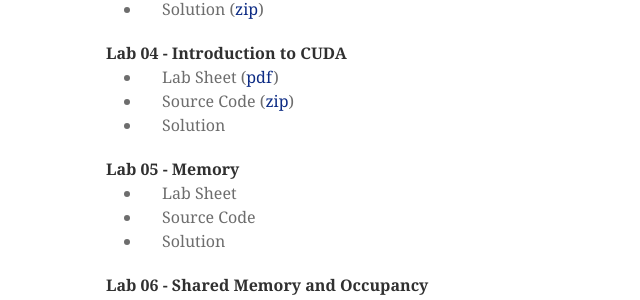
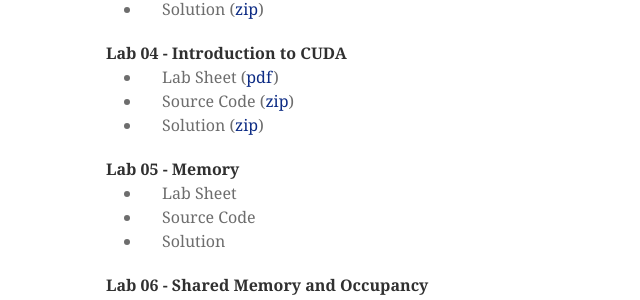
Before and after one commit to mondus/mondus.github.io, a Jekyll site: the page built from teaching/COM4521/index.md, in a window 1280 px wide and 900 px high, scrolled down 4599 px. Shown: the part 146-446 px from the top of the window, without its empty margins (134-774 px from the left). Built offline with Jekyll 4.4.1, drawn with Linux system fonts in a browser that asks for light colours; nearby versions of some CDN libraries; some web fonts are replaced.

Commit message:
Update index.md

```diff
--- a/teaching/COM4521/index.md
+++ b/teaching/COM4521/index.md
@@ -213,7 +213,7 @@ Lab Register Link: [https://goo.gl/0r73gD](https://goo.gl/0r73gD)
 
 * Lab Sheet ([pdf](https://drive.google.com/file/d/0B2HbOiEppVPMUkt1NDRQMXYwVnc/view?usp=sharing))
 * Source Code ([zip](https://github.com/mondus/com4521/archive/Lab04_src.zip))
-* Solution
+* Solution ([zip](https://github.com/mondus/com4521/archive/Lab04_sln.zip))
 
 #### Lab 05 - Memory
 
```
